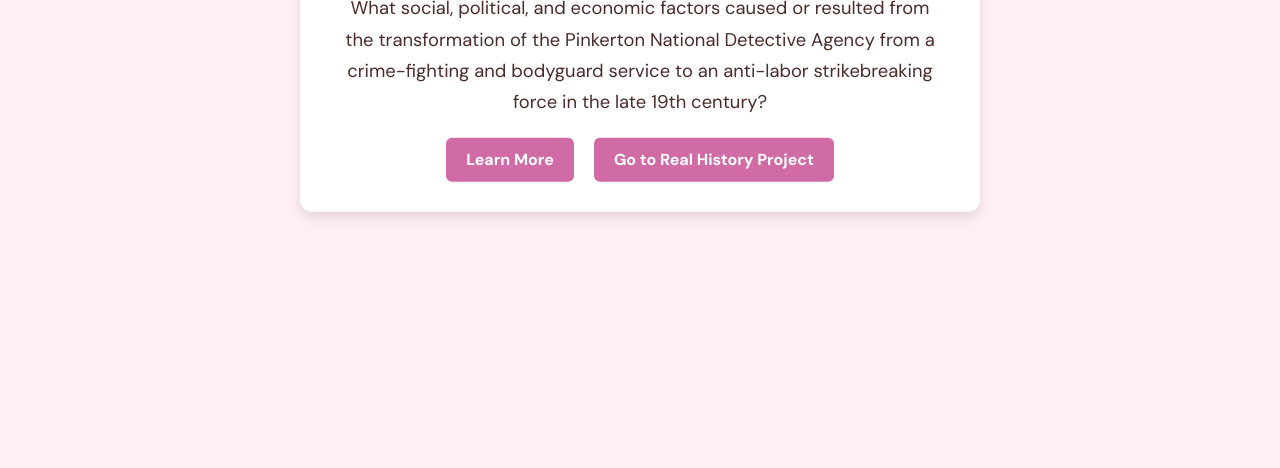
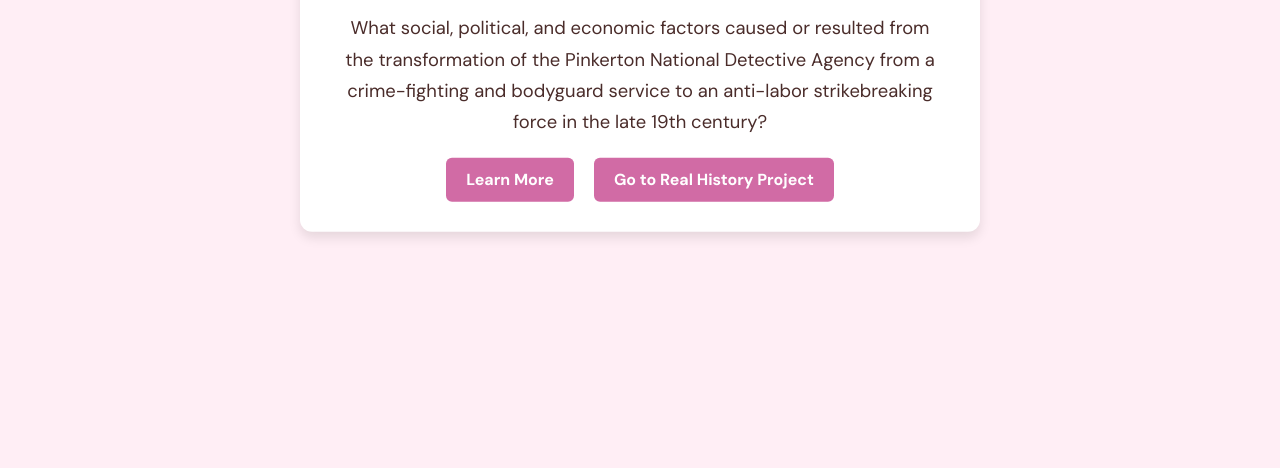
Before and after one commit to SirToxALot/leohistorycrowe, a plain HTML site: page index.html in a window 1280 px wide. Shown: the part 332-800 px from the top of the page. Drawn offline with Linux system fonts and the light colour scheme.

Commit message:
Update pink_styles.css

```diff
--- a/pink_styles.css
+++ b/pink_styles.css
@@ -167,7 +167,7 @@ p {
     width: 100%;
     margin: auto;
     position: absolute;
-    top: 47.5%;
+    top: 50%;
     left: 50%;
     transform: translate(-50%, -50%);
     background: #fff;
```
